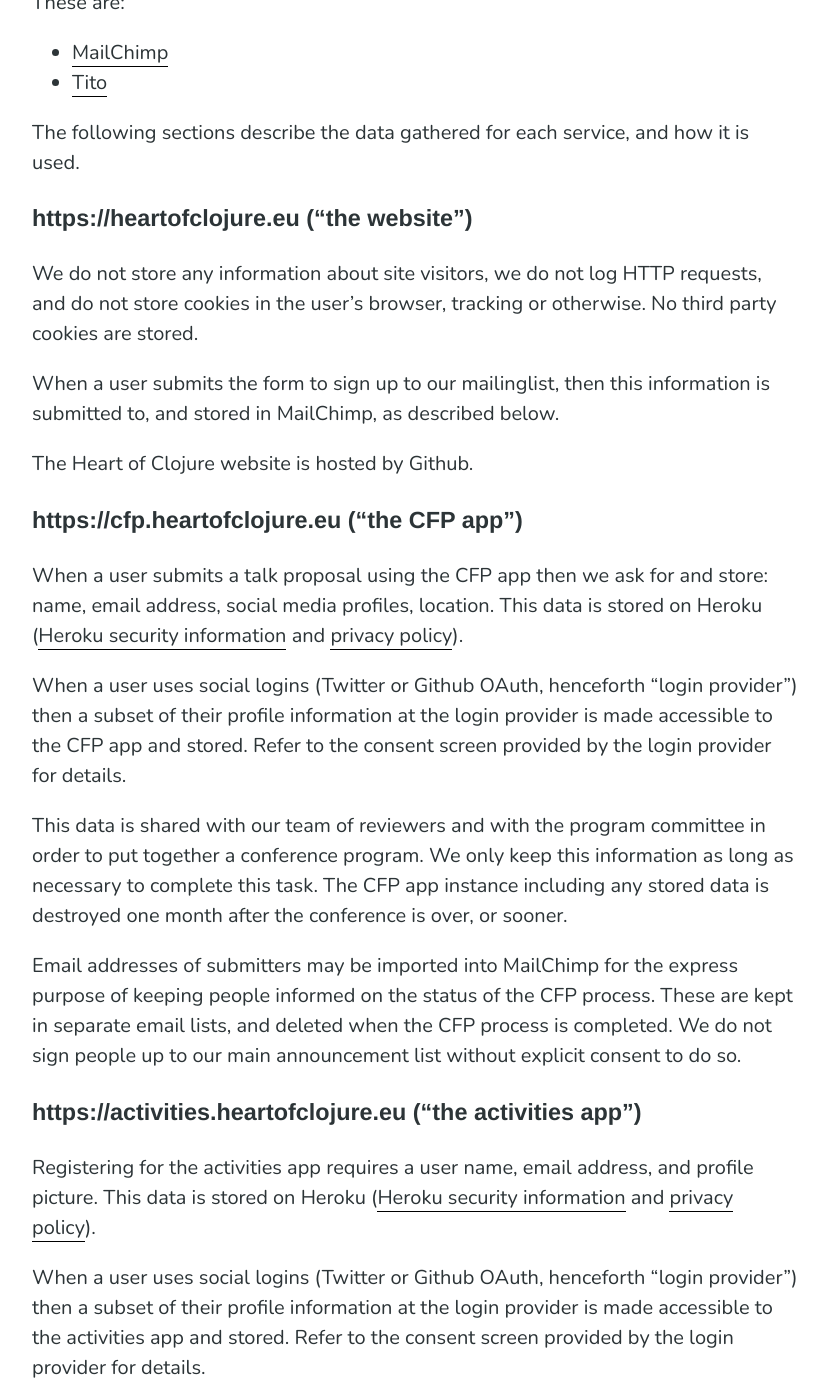
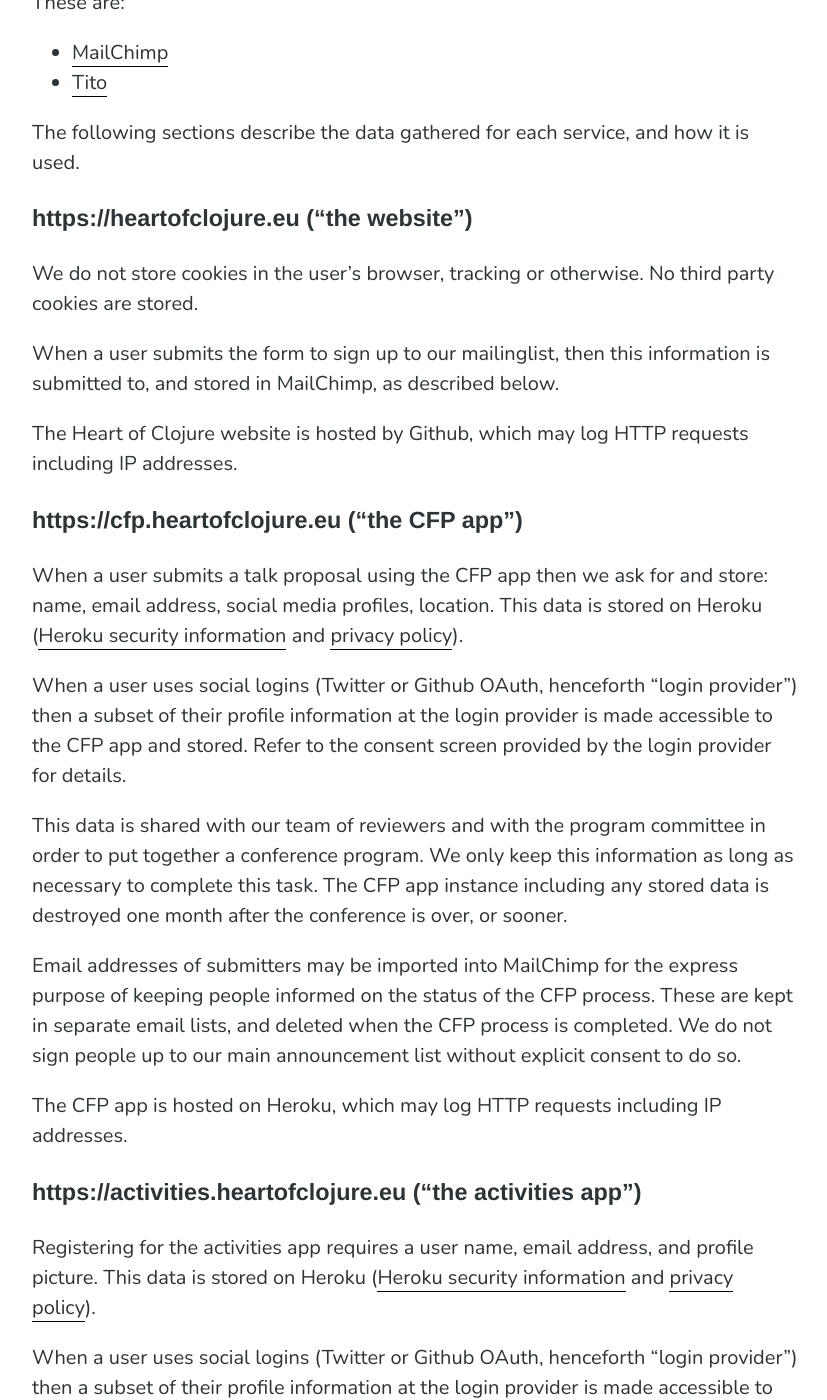
Before and after one commit to heartofclojure/heartofclojure-site-2019, a Jekyll site: the page built from privacy-policy.md, in a window 1280 px wide and 1400 px high, scrolled down 1461 px. Shown: the whole window, without its empty margins (224-1051 px from the left). Built offline with Jekyll 4.4.1, drawn with Linux system fonts in a browser that asks for light colours; nearby versions of some CDN libraries; some web fonts are replaced; some of the changed text lies outside the part shown.

Commit message:
Mention that Github and Heroku may log HTTP requests

```diff
--- a/privacy-policy.md
+++ b/privacy-policy.md
@@ -31,11 +31,11 @@
 
 ### https://heartofclojure.eu ("the website")
 
-We do not store any information about site visitors, we do not log HTTP requests, and do not store cookies in the user's browser, tracking or otherwise. No third party cookies are stored.
+We do not store cookies in the user's browser, tracking or otherwise. No third party cookies are stored.
 
 When a user submits the form to sign up to our mailinglist, then this information is submitted to, and stored in MailChimp, as described below.
 
-The Heart of Clojure website is hosted by Github.
+The Heart of Clojure website is hosted by Github, which may log HTTP requests including IP addresses.
 
 ### https://cfp.heartofclojure.eu ("the CFP app")
 
@@ -47,6 +47,8 @@
 
 Email addresses of submitters may be imported into MailChimp for the express purpose of keeping people informed on the status of the CFP process. These are kept in separate email lists, and deleted when the CFP process is completed. We do not sign people up to our main announcement list without explicit consent to do so.
 
+The CFP app is hosted on Heroku, which may log HTTP requests including IP addresses.
+
 ### https://activities.heartofclojure.eu ("the activities app")
 
 Registering for the activities app requires a user name, email address, and profile picture. This data is stored on Heroku ([Heroku security information](https://www.heroku.com/policy/security) and [privacy policy](https://www.salesforce.com/company/privacy/)).
@@ -56,6 +58,8 @@
 The information provided in the activities app, including profile information and activity sign-ups are publicly accessible.
 
 The activities app instance and all its data are destroyed one month after the conference finishes, or sooner.
+
+The CFP app is hosted on Heroku, which may log HTTP requests including IP addresses.
 
 ### [MailChimp](https://mailchimp.com)
 
@@ -118,7 +122,7 @@
 
 We store your data as long as necessary to organize Heart of Clojure, or as long as it is needed for legal or tax filing purposes.
 
-Generally we strive to delete all personal information within one month after the end of the conference.
+All personal information is deleted within one month after the end of the conference, unless longer retention is required for legal or tax filing purposes.
 
 ## Ad servers
 
```
